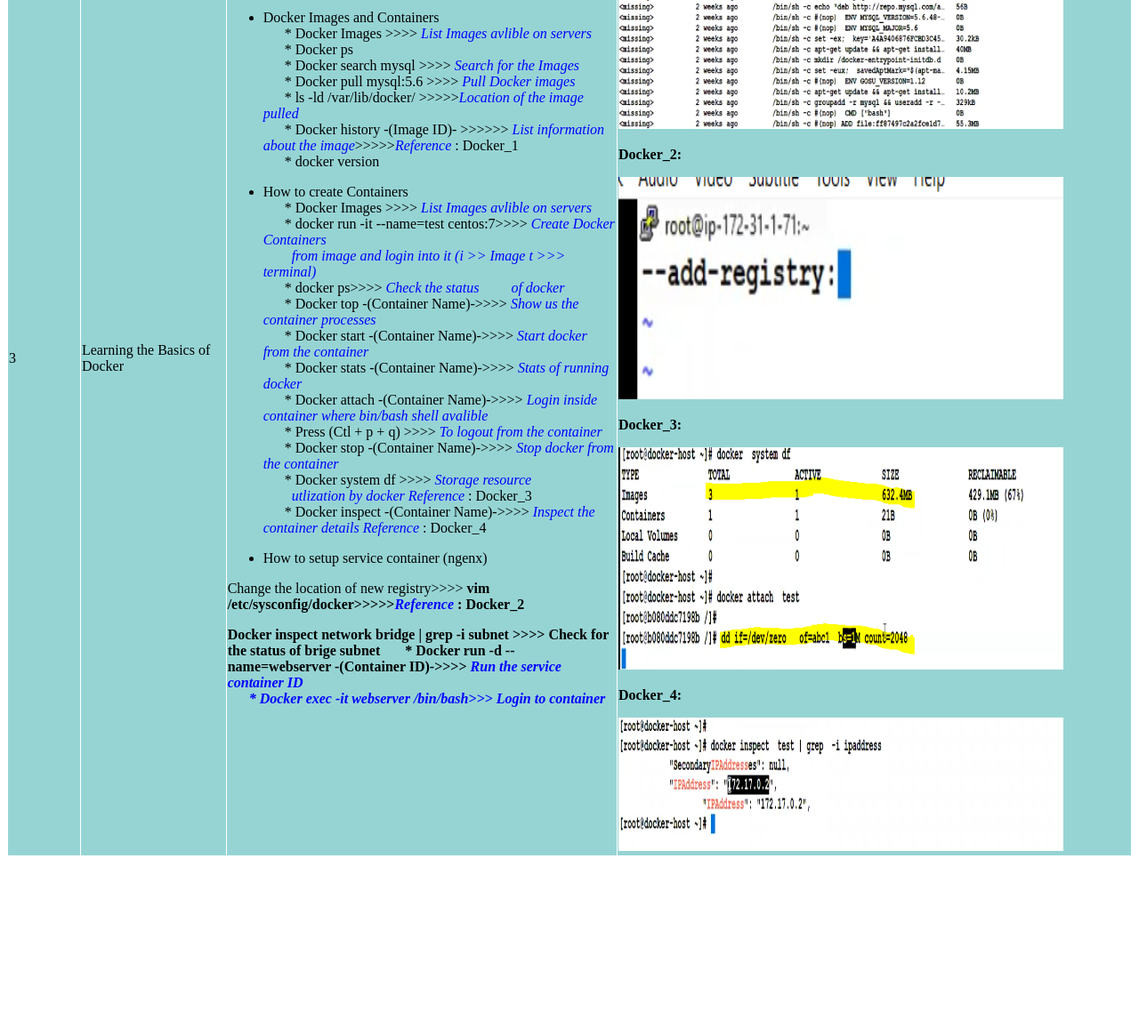
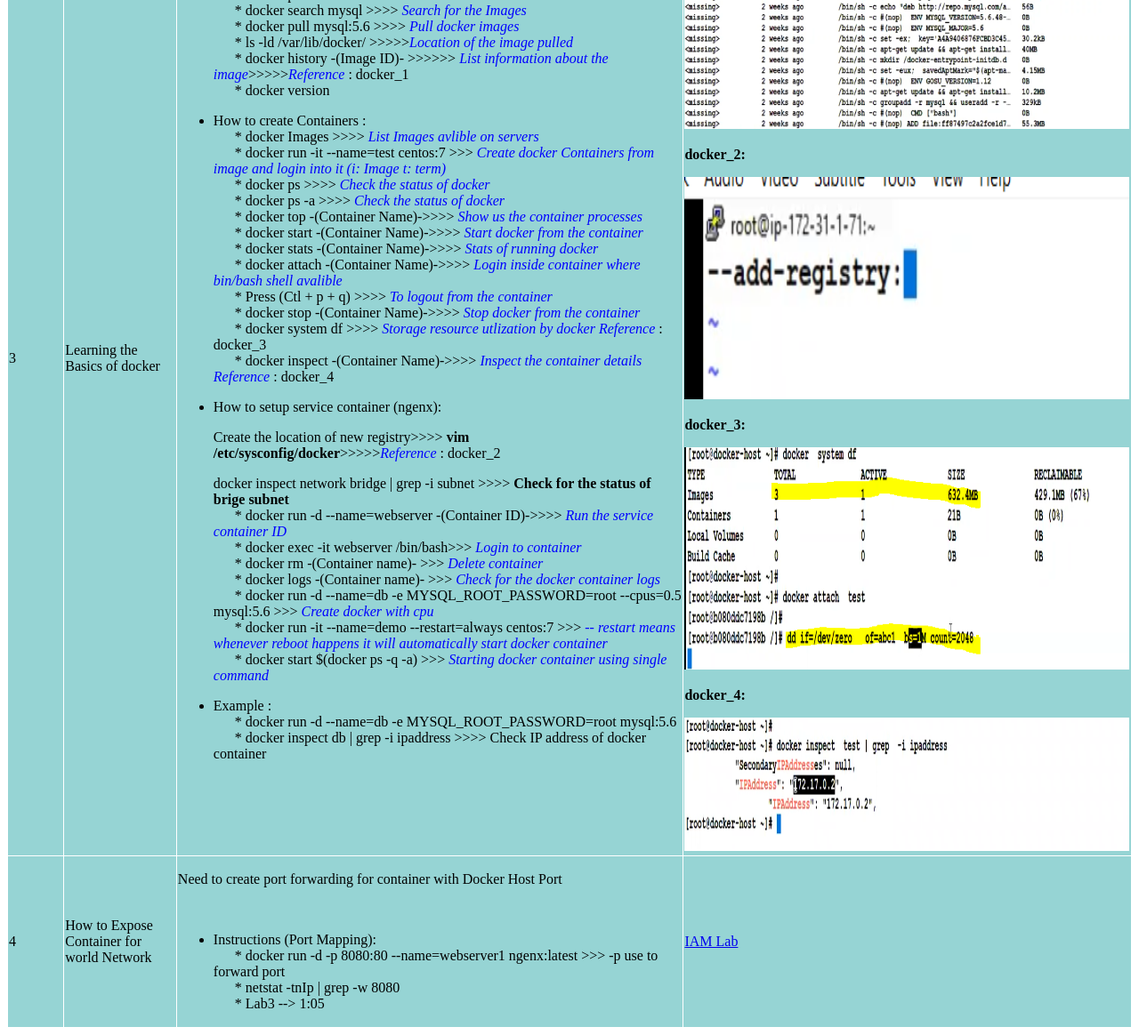
Before and after one commit to Shashipaul/DevOpsNotes, a plain HTML site: page Docker/Index.html in a window 1280 px wide. Shown: the part 565-1729 px from the top of the page at 89% size. Before the commit the page ends 1536 px from the top, so only its background shows below. Drawn offline with Linux system fonts and the light colour scheme.

Commit message:
16-11-2021 11:44

```diff
--- a/Docker/Index.html
+++ b/Docker/Index.html
@@ -9,13 +9,24 @@ table, th, td {
 th, td {
   background-color: #96D4D4;
 }
+div.a {
+  text-align: justify;
+  text-justify: inter-word;
+}
+div.b {
+  background-color: lightgrey;
+  width: 300px;
+  border: 2px solid green;
+  padding: 10px;
+  margin: 20px;
+}
 </style>
 </head>
 <body>
 
-<h2>Docker</h2>
+<h2>docker</h2>
 
-<p>Docker Training</p>
+<p>docker Training</p>
 
 <table style="width:100%">
   <tr>
@@ -26,7 +37,7 @@ th, td {
   </tr>
   <tr>
     <td>1</td>
-    <td>Docker Architecture</td>
+    <td>docker Architecture</td>
     <td><br>
 	<ul>
 			<li>Lab2 60 min</li>
@@ -37,7 +48,7 @@ th, td {
   </tr>
   <tr>
     <td>2</td>
-    <td>Installation of Docker</td>
+    <td>Installation of docker</td>
 	<td><ul>
 			<li>Installation Steps:<br>
 				&ensp;&ensp;&ensp;* sudo yum install -y yum-utils<br>
@@ -55,51 +66,76 @@ th, td {
   </tr>
   <tr>
     <td style="width:5%">3</td>
-    <td style="width:10%">Learning the Basics of Docker</td>
-    <td style="width:20%"><ul>
-			    <li>Docker Images and Containers<br>
-			    &ensp;&ensp;&ensp;* Docker Images >>>> <em style="color:blue;">List Images avlible on servers</em><br>
-				&ensp;&ensp;&ensp;* Docker ps <br>
-				&ensp;&ensp;&ensp;* Docker search mysql >>>> <em style="color:blue;">Search for the Images</em><br>
-				&ensp;&ensp;&ensp;* Docker pull mysql:5.6 >>>> <em style="color:blue;">Pull Docker images</em><br>
+    <td style="width:10%">Learning the Basics of docker</td>
+    <td style="width:45%"><ul>
+			    <li>docker Images and Containers :<br>
+			    &ensp;&ensp;&ensp;* docker Images >>>> <em style="color:blue;">List Images avlible on servers</em><br>
+				&ensp;&ensp;&ensp;* docker ps <br>
+				&ensp;&ensp;&ensp;* docker search mysql >>>> <em style="color:blue;">Search for the Images</em><br>
+				&ensp;&ensp;&ensp;* docker pull mysql:5.6 >>>> <em style="color:blue;">Pull docker images</em><br>
 				&ensp;&ensp;&ensp;* ls -ld /var/lib/docker/ >>>>><em style="color:blue;">Location of the image pulled</em><br>
-				&ensp;&ensp;&ensp;* Docker history -(Image ID)- >>>>>> <em style="color:blue;">List information about the image</em>>>>>><em style="color:Blue;">Reference</em> : Docker_1<br>
+				&ensp;&ensp;&ensp;* docker history -(Image ID)- >>>>>> <em style="color:blue;">List information about the image</em>>>>>><em style="color:Blue;">Reference</em> : docker_1<br>
 				&ensp;&ensp;&ensp;* docker version<br>
 				</li>
 			</ul>
 			<ul>
-			    <li>How to create Containers<br>
-			    &ensp;&ensp;&ensp;* Docker Images >>>> <em style="color:blue;">List Images avlible on servers</em><br>
-				&ensp;&ensp;&ensp;* docker run -it --name=test centos:7>>>> <em style="color:blue;">Create Docker Containers<br>
-				&ensp;&ensp;&ensp;&ensp;from image and login into it (i >> Image t >>> terminal)</em><br>&ensp;&ensp;&ensp;* docker ps>>>> <em style="color:blue;">Check the status &ensp;&ensp;&ensp;&ensp;of docker</em><br>
-				&ensp;&ensp;&ensp;* Docker top -(Container Name)->>>> <em style="color:blue;">Show us the container processes</em><br>
-				&ensp;&ensp;&ensp;* Docker start -(Container Name)->>>> <em style="color:blue;">Start docker from the container</em><br>
-				&ensp;&ensp;&ensp;* Docker stats -(Container Name)->>>> <em style="color:blue;">Stats of running docker</em><br>
-                &ensp;&ensp;&ensp;* Docker attach -(Container Name)->>>> <em style="color:blue;">Login inside container where bin/bash shell avalible</em><br>
+			    <li>How to create Containers :<br>
+			    &ensp;&ensp;&ensp;* docker Images >>>> <em style="color:blue;">List Images avlible on servers</em><br>
+				&ensp;&ensp;&ensp;* docker run -it --name=test centos:7 >>> <em style="color:blue;">Create docker Containers from image and login into it (i: Image t: term)</em><br>
+				&ensp;&ensp;&ensp;* docker ps >>>> <em style="color:blue;">Check the status of docker</em><br>
+				&ensp;&ensp;&ensp;* docker ps -a >>>> <em style="color:blue;">Check the status of docker</em><br>
+				&ensp;&ensp;&ensp;* docker top -(Container Name)->>>> <em style="color:blue;">Show us the container processes</em><br>
+				&ensp;&ensp;&ensp;* docker start -(Container Name)->>>> <em style="color:blue;">Start docker from the container</em><br>
+				&ensp;&ensp;&ensp;* docker stats -(Container Name)->>>> <em style="color:blue;">Stats of running docker</em><br>
+                &ensp;&ensp;&ensp;* docker attach -(Container Name)->>>> <em style="color:blue;">Login inside container where bin/bash shell avalible</em><br>
 				&ensp;&ensp;&ensp;* Press (Ctl + p + q) >>>> <em style="color:blue;">To logout from the container</em><br>
-				&ensp;&ensp;&ensp;* Docker stop -(Container Name)->>>> <em style="color:blue;">Stop docker from the container</em><br>
-			    &ensp;&ensp;&ensp;* Docker system df >>>> <em style="color:blue;">Storage resource<br>
-				&ensp;&ensp;&ensp;&ensp;utlization by docker</em><em style="color:Blue;"> Reference</em> : Docker_3<br>
-				&ensp;&ensp;&ensp;* Docker inspect -(Container Name)->>>> <em style="color:blue;">Inspect the container details</em></em><em style="color:Blue;"> Reference</em> : Docker_4<br>
+				&ensp;&ensp;&ensp;* docker stop -(Container Name)->>>> <em style="color:blue;">Stop docker from the container</em><br>
+			    &ensp;&ensp;&ensp;* docker system df >>>> <em style="color:blue;">Storage resource utlization by docker</em><em style="color:Blue;"> Reference</em> : docker_3<br>
+				&ensp;&ensp;&ensp;* docker inspect -(Container Name)->>>> <em style="color:blue;">Inspect the container details</em></em><em style="color:Blue;"> Reference</em> : docker_4<br>
 				</li></ul>
-				<ul><li>How to setup service container (ngenx)<br>
-			</li></ul>
-		      <p>Change the location of new registry>>>> <b>vim /etc/sysconfig/docker</em>>>>>><em style="color:Blue;">Reference</em> : Docker_2</p></li>
-			  <p>Docker inspect network bridge | grep -i subnet >>>> <b>Check for the status of brige subnet</b>
-			  &ensp;&ensp;&ensp;* Docker run -d --name=webserver -(Container ID)->>>> <em style="color:blue;">Run the service container ID<br>
-			  &ensp;&ensp;&ensp;* Docker exec -it webserver /bin/bash>>> <em style="color:blue;">Login to container</em><br>
-			  </li>
+				<ul><li>How to setup service container (ngenx):
+		      <p>Create the location of new registry>>>> <b>vim /etc/sysconfig/docker</b></em>>>>>><em style="color:Blue;">Reference</em> : docker_2</p>
+			  <p>docker inspect network bridge | grep -i subnet >>>> <b>Check for the status of brige subnet</b><br>
+			  &ensp;&ensp;&ensp;* docker run -d --name=webserver -(Container ID)->>>> <em style="color:blue;">Run the service container ID</em><br>
+			  &ensp;&ensp;&ensp;* docker exec -it webserver /bin/bash>>> <em style="color:blue;">Login to container</em><br>
+			  &ensp;&ensp;&ensp;* docker rm -(Container name)- >>> <em style="color:blue;">Delete container</em><br>
+			  &ensp;&ensp;&ensp;* docker logs -(Container name)- >>> <em style="color:blue;">Check for the docker container logs</em><br>
+			  &ensp;&ensp;&ensp;* docker run -d --name=db -e MYSQL_ROOT_PASSWORD=root --cpus=0.5 mysql:5.6 >>> <em style="color:blue;">Create docker with cpu</em><br>
+			  &ensp;&ensp;&ensp;* docker run -it --name=demo --restart=always centos:7 >>> <em style="color:blue;">-- restart means whenever reboot happens it will automatically start docker container</em><br>
+			  &ensp;&ensp;&ensp;* docker start $(docker ps -q -a) >>> <em style="color:blue;">Starting docker container using single command</em><br>
+			  </li></ul>
+			  <ul>
+			    <li>Example :<br>
+				  &ensp;&ensp;&ensp;* docker run -d --name=db -e MYSQL_ROOT_PASSWORD=root mysql:5.6<br>
+				  &ensp;&ensp;&ensp;* docker inspect db | grep -i ipaddress >>>> Check IP address of docker container<br>
+				 </li></ul>
+
 	</td>
 	<td style="width:20%">
-	<p><strong><b>Docker_1:</b></strong></p>
-	<img src="images\Docker_1.PNG" alt="cluster" width="500" height="250">
-	<p><strong><b>Docker_2:</b></strong></p>
-	<img src="images\Docker_2.PNG" alt="cluster" width="500" height="250">
-	<p><strong><b>Docker_3:</b></strong></p>
-	<img src="images\Docker_3.PNG" alt="cluster" width="500" height="250">
-	<p><strong><b>Docker_4:</b></strong></p>
-	<img src="images\Docker_4.PNG" alt="cluster" width="500" height="150">
+	<p><strong><b>docker_1:</b></strong></p>
+	<img src="images\docker_1.PNG" alt="cluster" width="500" height="250">
+	<p><strong><b>docker_2:</b></strong></p>
+	<img src="images\docker_2.PNG" alt="cluster" width="500" height="250">
+	<p><strong><b>docker_3:</b></strong></p>
+	<img src="images\docker_3.PNG" alt="cluster" width="500" height="250">
+	<p><strong><b>docker_4:</b></strong></p>
+	<img src="images\docker_4.PNG" alt="cluster" width="500" height="150">
 	</td>
+  </tr>
+    <tr>
+    <td style="width:5%">4</td>
+    <td style="width:10%">How to Expose Container for world Network</td>
+    <td style="width:45%"><p>Need to create port forwarding for container with Docker Host Port</p><br>
+	<ul>
+			<li>Instructions (Port Mapping):<br>
+			  &ensp;&ensp;&ensp;* docker run -d -p 8080:80 --name=webserver1 ngenx:latest >>> -p use to forward port<br>
+			  &ensp;&ensp;&ensp;* netstat -tnIp | grep -w 8080<br>
+			  &ensp;&ensp;&ensp;* Lab3 --> 1:05<br>
+			</li>
+			</ul>
+
+	</td>
+	<td style="width:20%"><a href="iamlab.html">IAM Lab</a> <br></td>
   </tr>
 </table>
 
```
